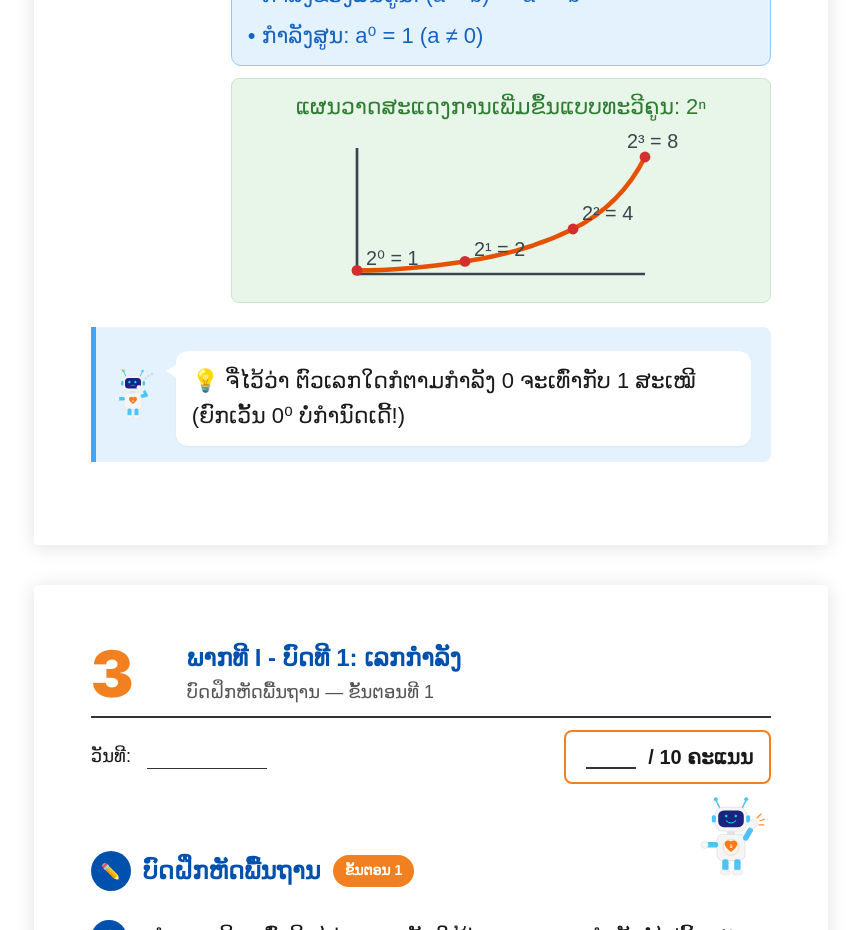
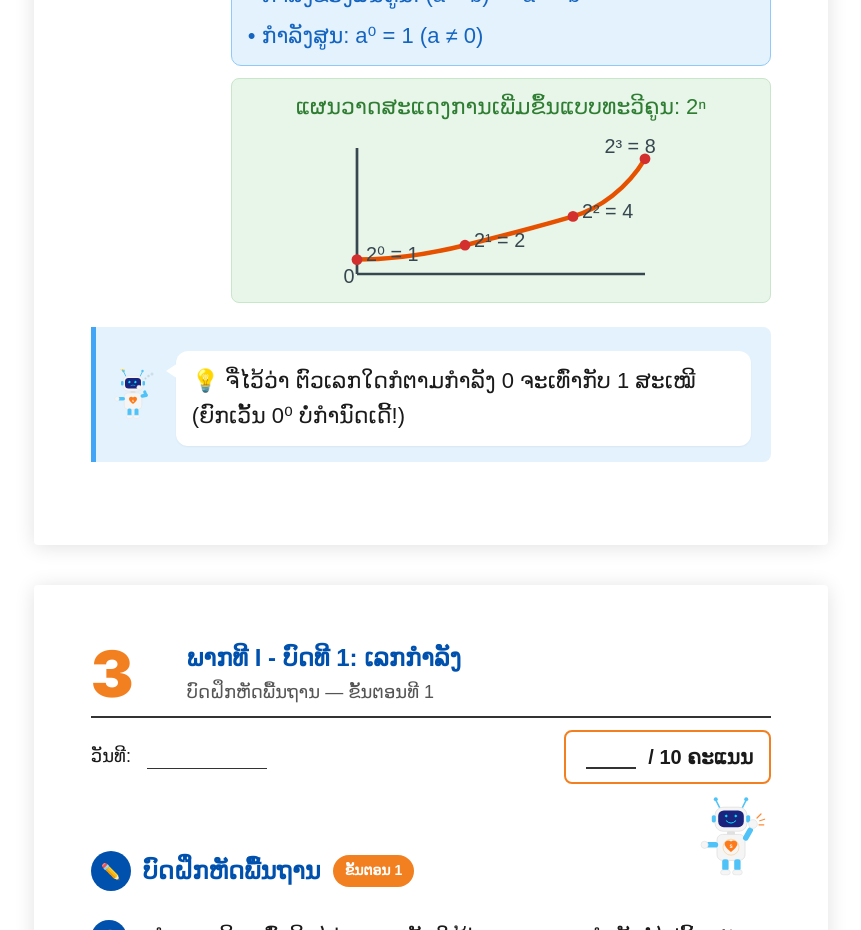
Before and after one commit to kokiyamagishi/MathDrillMaker, a Next.js app: page /secondary3 in a window 1280 px wide. Shown: the part 1780-2710 px from the top of the page, without its empty margins (229-1090 px from the left). Built offline with nearby package versions, Linux system fonts and the light colour scheme; a web font is replaced by a local one.

Commit message:
fix: adjust SVG graph scale so y=1 is clearly separated from origin line and add origin label 0

```diff
--- a/src/data/secondary3/unit1.tsx
+++ b/src/data/secondary3/unit1.tsx
@@ -40,22 +40,23 @@ export const unit1Data: UnitData = {
                   {/* Grid Lines */}
                   <line x1="40" y1="160" x2="360" y2="160" stroke="#37474F" strokeWidth="3" />
                   <line x1="40" y1="20" x2="40" y2="160" stroke="#37474F" strokeWidth="3" />
+                  <text x="25" y="170" fill="#37474F" fontSize="14">{"0"}</text>
 
                   {/* Graph line representing 2^n */}
-                  <path d="M 40,156 C 80,156 120,152 160,146 C 200,140 240,130 280,110 C 310,95 340,70 360,30" fill="none" stroke="#E65100" strokeWidth="5" />
+                  <path d="M 40,144 C 80,144 120,138 160,128 C 200,118 240,108 280,96 C 310,87 340,65 360,32" fill="none" stroke="#E65100" strokeWidth="5" />
 
                   {/* Nodes */}
-                  <circle cx="40" cy="156" r="6" fill="#D32F2F" />
-                  <text x="50" y="150" fill="#37474F" fontSize="16">{"2⁰ = 1"}</text>
+                  <circle cx="40" cy="144" r="6" fill="#D32F2F" />
+                  <text x="50" y="146" fill="#37474F" fontSize="16">{"2⁰ = 1"}</text>
 
-                  <circle cx="160" cy="146" r="6" fill="#D32F2F" />
-                  <text x="170" y="140" fill="#37474F" fontSize="16">{"2¹ = 2"}</text>
+                  <circle cx="160" cy="128" r="6" fill="#D32F2F" />
+                  <text x="170" y="130" fill="#37474F" fontSize="16">{"2¹ = 2"}</text>
 
-                  <circle cx="280" cy="110" r="6" fill="#D32F2F" />
-                  <text x="290" y="100" fill="#37474F" fontSize="16">{"2² = 4"}</text>
+                  <circle cx="280" cy="96" r="6" fill="#D32F2F" />
+                  <text x="290" y="98" fill="#37474F" fontSize="16">{"2² = 4"}</text>
 
-                  <circle cx="360" cy="30" r="6" fill="#D32F2F" />
-                  <text x="340" y="20" fill="#37474F" fontSize="16">{"2³ = 8"}</text>
+                  <circle cx="360" cy="32" r="6" fill="#D32F2F" />
+                  <text x="315" y="26" fill="#37474F" fontSize="16">{"2³ = 8"}</text>
                 </svg>
               </div>
             </div>
```
